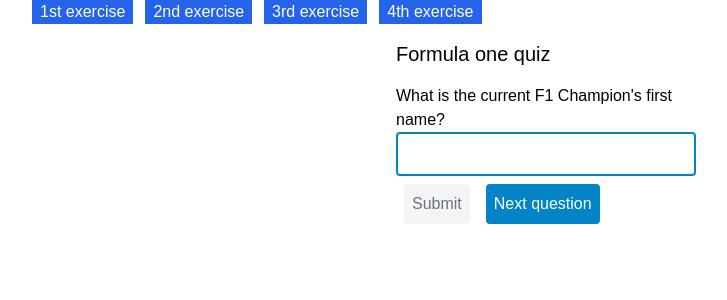
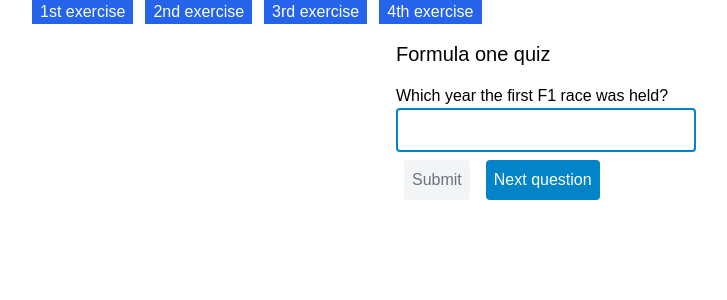
Before and after one commit to mihail-fomin/training-states, a Next.js app: page /4 in a window 1280 px wide. Shown: the top 300 px of the page, without its empty margins (94-821 px from the left). Built offline with nearby package versions, Linux system fonts and the light colour scheme.

Commit message:
edited button

```diff
--- a/pages/3.js
+++ b/pages/3.js
@@ -13,7 +13,8 @@
 
 	function handleSubmit(event) {
 		event.preventDefault();
-		if (input.length) alert('Your tweet has been sent!')
+		alert('Your tweet has been sent!')
+		setInput('')
 	}
 
 	return <div>
--- a/pages/4.js
+++ b/pages/4.js
@@ -4,8 +4,8 @@
 import { SendButton } from '../components/SendButton'
 
 const questionList = [
-	{ id: 0, question: 'What is the current F1 Champion\'s first name?', rightAnswer: 'Max' },
-	{ id: 1, question: 'Which year the first F1 race was held?', rightAnswer: '1950' },
+	{ id: 0, question: 'Which year the first F1 race was held?', rightAnswer: '1950' },
+	{ id: 1, question: 'What is the current F1 Champion\'s first name?', rightAnswer: 'Max' },
 	{ id: 2, question: 'How many F1 drivers managed to become a world champoin for 7 times?', rightAnswer: '2' },
 ]
 
@@ -31,6 +31,7 @@
 			}, 1500);
 		})
 	}
+
 	async function handleSubmit(event) {
 		event.preventDefault();
 		setStatus('submitting');
@@ -44,8 +45,6 @@
 		}
 	}
 
-
-
 	function onChange(event) {
 		setAnswer(event.target.value);
 	}
@@ -54,7 +53,6 @@
 		setIndex(index + 1);
 		setAnswer('')
 	}
-
 
 	return (
 		<>
@@ -85,7 +83,6 @@
 								Nice one!
 							</p>
 						}
-
 						<button
 							className='inline-block p-2 m-2 text-white rounded cursor-pointer bg-sky-600 hover:bg-sky-700'
 							onClick={handleNextClick}>
```
